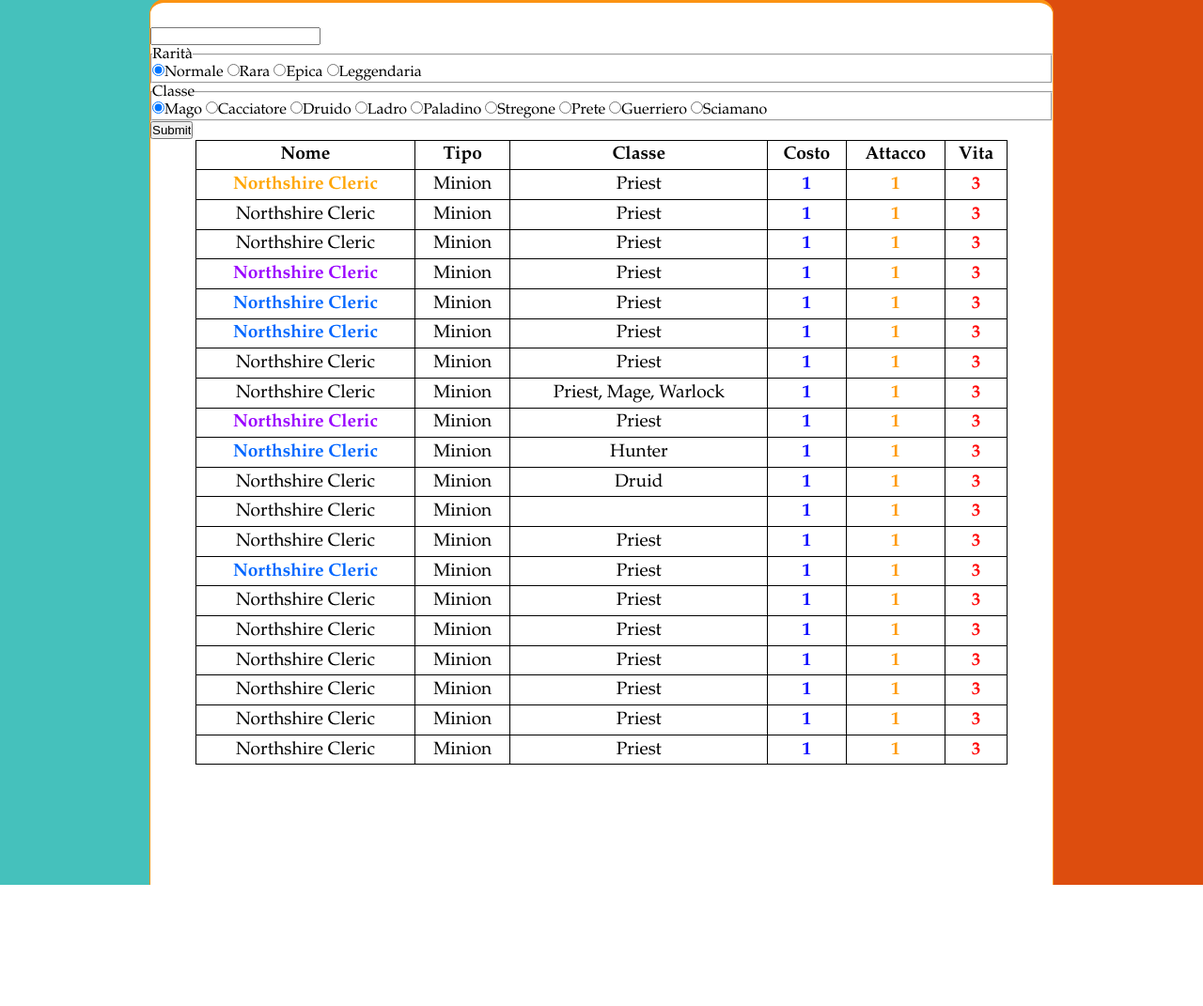
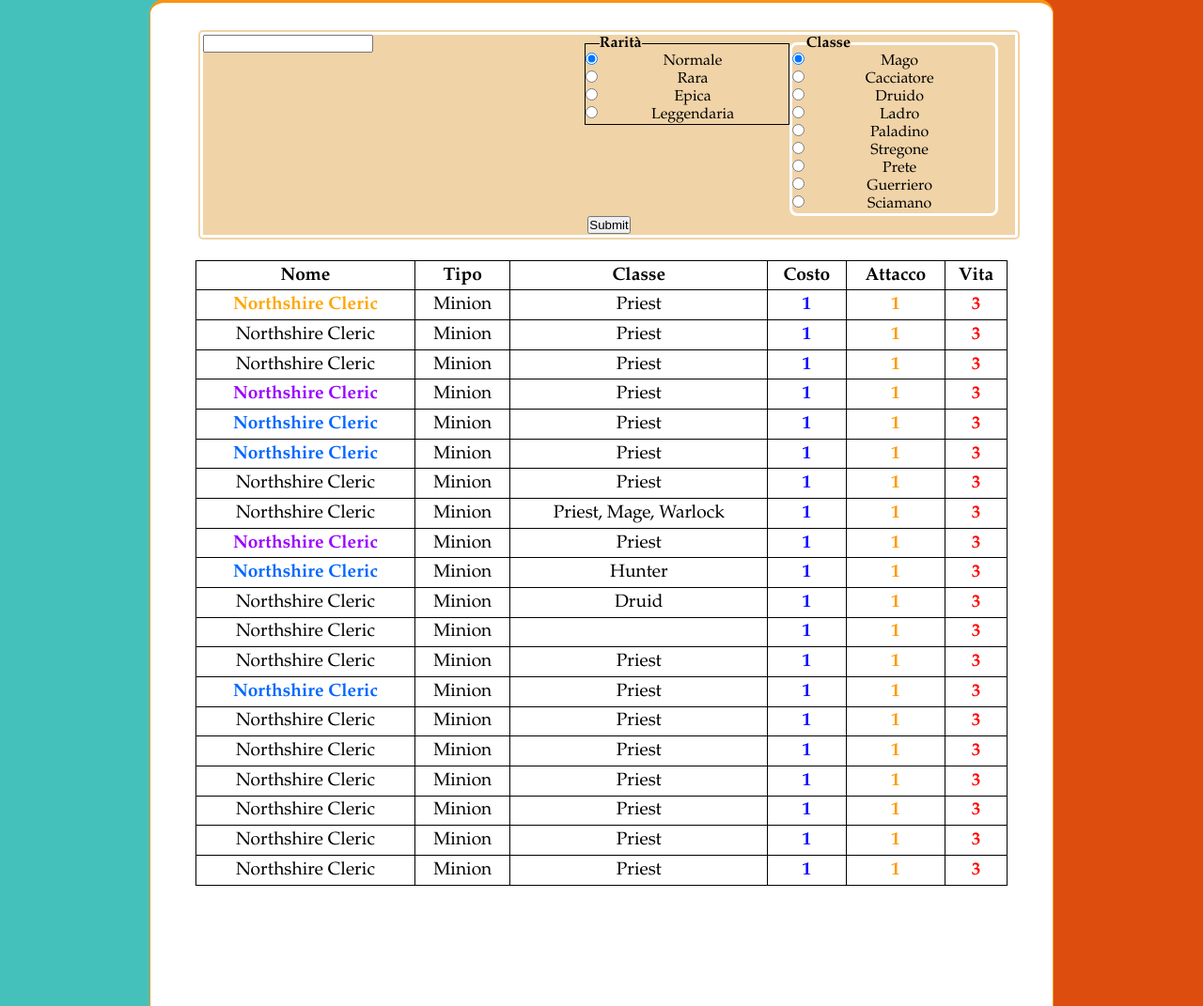
Before and after one commit to sosssoldi/DocHearthStone, a PHP site: page /html/carte.html in a window 1280 px wide. Shown: the part 533-1604 px from the top of the page at 94% size. Before the commit the page ends 1475 px from the top, so only its background shows below. Run offline with PHP 8.4, Linux system fonts and the light colour scheme.

Commit message:
Aggiunto carte.css

```diff
--- a/css/carte.css
+++ b/css/carte.css
@@ -32,7 +32,7 @@ header {
 header h1 {
 	width: 20%;
 	height: 2em;
-	background-image: url("../images/logo.png");
+	background-image: url("../images/logonuovo.png");
 	background-size: 100%;
 	background-repeat: no-repeat;
 	background-position: center center;
@@ -121,6 +121,7 @@ nav li a:hover {
 	font-size: 1.2em;
 	border-collapse: collapse;
 	width: 90%;
+	margin-top: 2%;
 }
 
 #content table td {
@@ -162,6 +163,64 @@ nav li a:hover {
 	font-weight: bold;
 }
 
+form {
+	margin-left: 5%;
+	width: 90%;
+	background-color:#F0D3A7;
+	border-radius:0.5em;
+	border: 0.5em double white;
+	text-align: center;
+}
+
+#inputText {
+	float: left;
+}
+
+#rarita {
+	border: 0.1em solid black;
+	width: 25%;
+	float: left;
+	margin-left: 26%;
+}
+
+#rarita input {
+	display: block;
+	float: left;
+}
+
+#rarita legend {
+	text-align: left;
+	margin-left: 7%;
+	font-weight: bold;
+}
+
+#rarita label {
+	display: block;
+}
+
+#classe {
+	background-color:#F0D3A7;
+	border-radius:0.5em;
+	border: 0.2em solid white;
+	width: 25%;
+	margin-left: 72%;
+}
+
+#classe input {
+	display: block;
+	float: left;
+}
+
+#classe label {
+	display: block;
+}
+
+#classe legend {
+	text-align: left;
+	margin-left: 7%;
+	font-weight: bold;
+}
+
 footer {
 	width: 75%;
 	margin: 0 auto;
```
